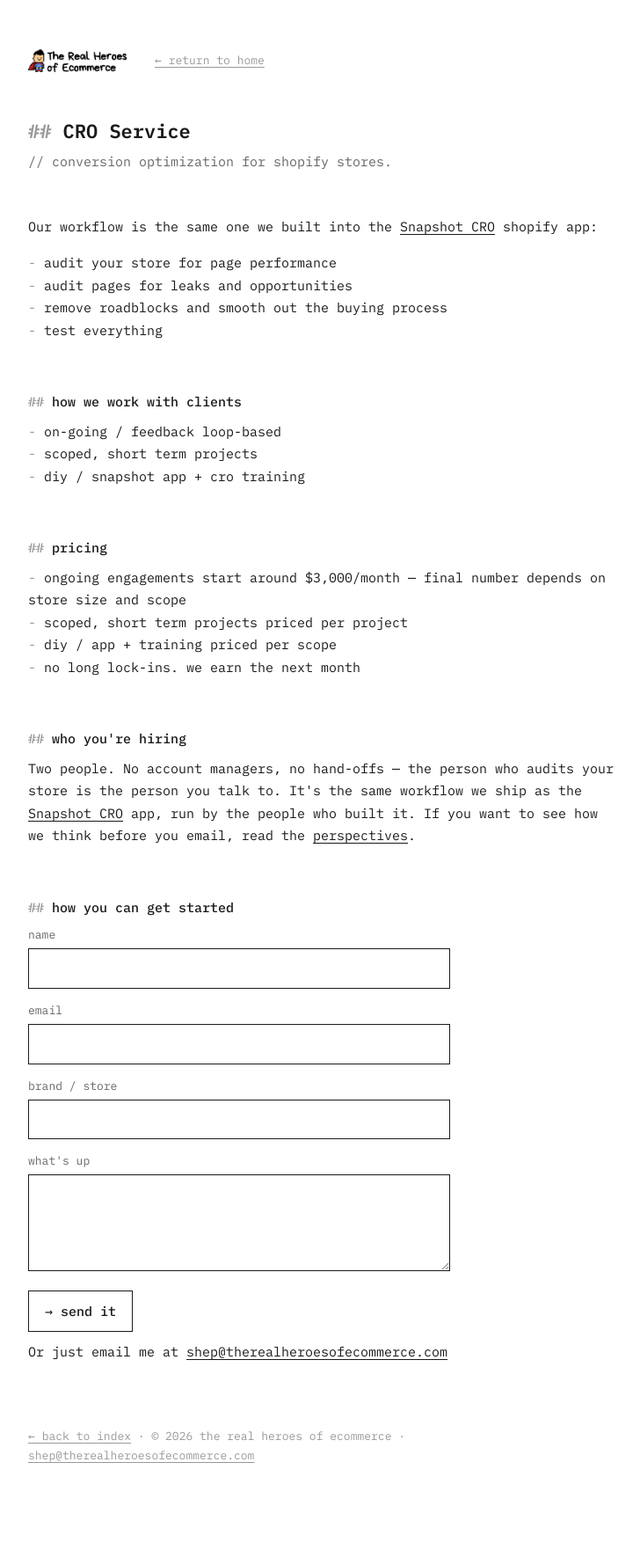
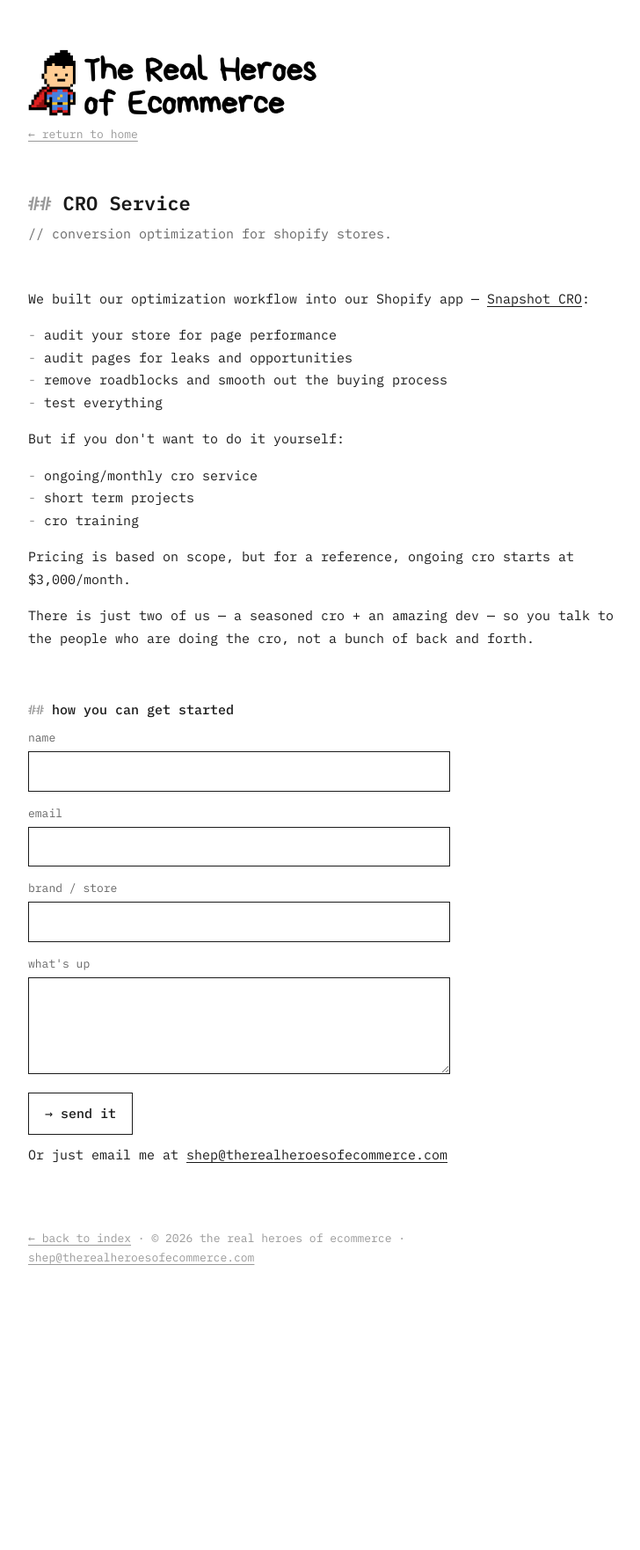
Before and after one commit to therhoe/heroes-site, a Jekyll site: the page hire-cro-agency.html, which Jekyll copies as it is, in a window 1280 px wide. Shown: the whole page at 88% size, without its empty margins (272-1000 px from the left). Built offline with Jekyll 4.4.1, drawn with Linux system fonts in a browser that asks for light colours; after the commit the page ends 1538 px from its top, so only the background shows below that.

Commit message:
Full-size logo with nav link below it on all pages; new service copy
Topnav on non-index pages had a shrunken 26px logo with the return
link beside it; now the logo renders at the same size as the homepage
with the nav link underneath. Service page copy rewritten per Shep:
app workflow first, service options, scope-based pricing reference,
and the two-person framing.

Co-Authored-By: Claude Fable 5 <noreply@anthropic.com>

```diff
--- a/hire-cro-agency.html
+++ b/hire-cro-agency.html
@@ -25,13 +25,16 @@
       padding: 56px 24px 96px;
     }
     .topnav {
-      display: flex;
-      align-items: center;
-      gap: 14px;
       margin: 0 0 48px;
       font-size: 13px;
     }
-    .topnav img { display: block; height: 26px; width: auto; }
+    .topnav img {
+      display: block;
+      max-width: 380px;
+      width: 100%;
+      height: auto;
+      margin: 0 0 10px;
+    }
     .topnav a { color: #999; }
     .topnav a:hover { background: none; color: #1a1a1a; }
     h1.title {
@@ -102,7 +105,7 @@
   <h1 class="title">CRO Service</h1>
   <p class="tagline">// conversion optimization for shopify stores.</p>
 
-  <p>Our workflow is the same one we built into the <a href="/snapshot-cro.html">Snapshot CRO</a> shopify app:</p>
+  <p>We built our optimization workflow into our Shopify app — <a href="/snapshot-cro.html">Snapshot CRO</a>:</p>
   <ul>
     <li>audit your store for page performance</li>
     <li>audit pages for leaks and opportunities</li>
@@ -110,23 +113,16 @@
     <li>test everything</li>
   </ul>
 
-  <h1>how we work with clients</h1>
+  <p>But if you don't want to do it yourself:</p>
   <ul>
-    <li>on-going / feedback loop-based</li>
-    <li>scoped, short term projects</li>
-    <li>diy / snapshot app + cro training</li>
+    <li>ongoing/monthly cro service</li>
+    <li>short term projects</li>
+    <li>cro training</li>
   </ul>
 
-  <h1>pricing</h1>
-  <ul>
-    <li>ongoing engagements start around $3,000/month — final number depends on store size and scope</li>
-    <li>scoped, short term projects priced per project</li>
-    <li>diy / app + training priced per scope</li>
-    <li>no long lock-ins. we earn the next month</li>
-  </ul>
+  <p>Pricing is based on scope, but for a reference, ongoing cro starts at $3,000/month.</p>
 
-  <h1>who you're hiring</h1>
-  <p>Two people. No account managers, no hand-offs — the person who audits your store is the person you talk to. It's the same workflow we ship as the <a href="/snapshot-cro.html">Snapshot CRO</a> app, run by the people who built it. If you want to see how we think before you email, read the <a href="/perspectives/">perspectives</a>.</p>
+  <p>There is just two of us — a seasoned cro + an amazing dev — so you talk to the people who are doing the cro, not a bunch of back and forth.</p>
 
   <h1>how you can get started</h1>
   <form class="lead" id="leadform">
```
Also changed, not shown: _layouts/newsletter.html (+8 -4 lines), _layouts/perspective.html (+7 -4 lines), newsletter.html (+7 -4 lines), perspectives.html (+7 -4 lines), snapshot-cro.html (+7 -4 lines).
